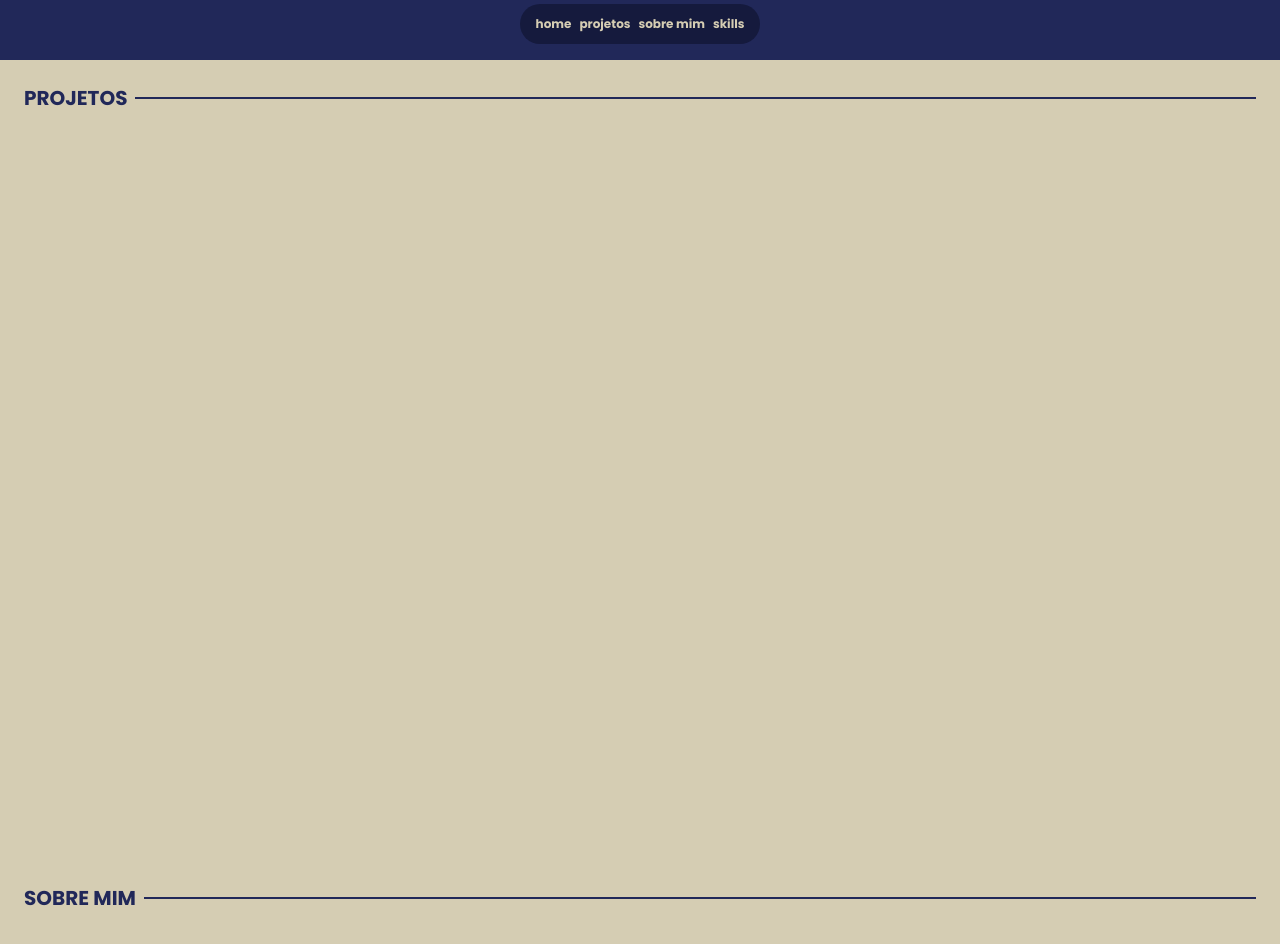
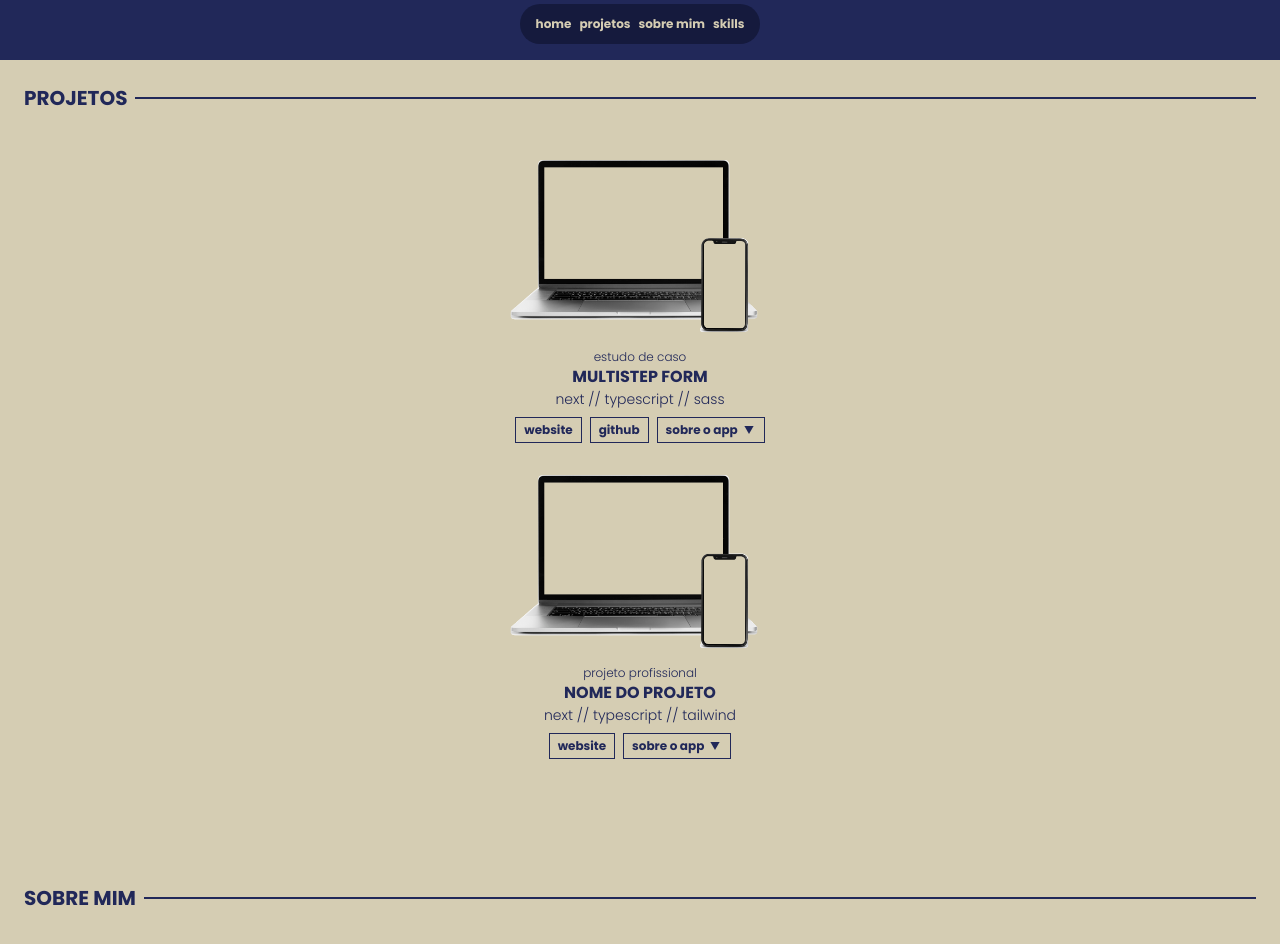
Before and after one commit to limasthays/portfolio-thayslima, a Next.js app: page / in a window 1280 px wide. Shown: the part 740-1684 px from the top of the page. Built offline with nearby package versions, Linux system fonts and the light colour scheme.

Commit message:
includes projects content on its cards and renders on projects section

```diff
--- a/src/app/components/sections/Projects.tsx
+++ b/src/app/components/sections/Projects.tsx
@@ -1,9 +1,24 @@
 import SectionContainer from '../containers/SectionContainer'
+import { projectsContent } from '@/app/content/projectsContent'
+import ProjectCard from '../containers/ProjectCard'
+import { nanoid } from 'nanoid'
 
 function ProjectsSection() {
 	return (
 		<SectionContainer id="projects" sectionTitle="projetos">
-			<div></div>
+			<div>
+				{projectsContent.map((item) => (
+					<ProjectCard
+						img={item.img}
+						projectTags={item.projectTags}
+						title={item.title}
+						techs={item.techs}
+						about={item.about}
+						links={item.links}
+						key={nanoid()}
+					/>
+				))}
+			</div>
 		</SectionContainer>
 	)
 }
```
